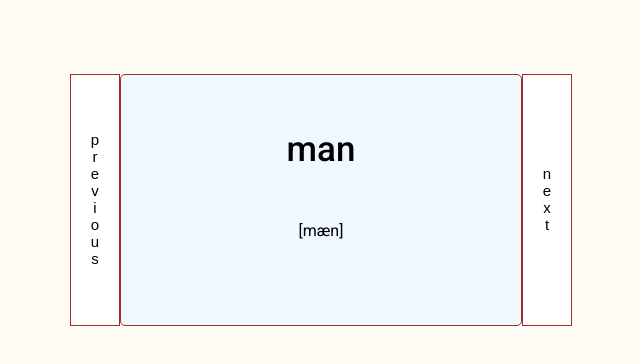
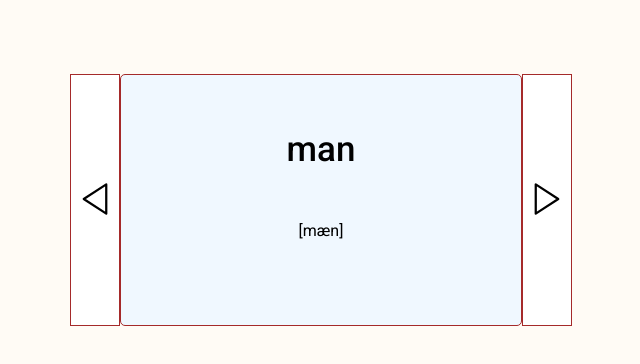
Before and after one commit to vilitias/learn-english-words, a React (Create React App) app: page /learning/all in a window 1280 px wide. Shown: the top 364 px of the page, without its empty margins (319-959 px from the left). Built offline with nearby package versions, Linux system fonts and the light colour scheme.

Commit message:
arrows changed

```diff
--- a/src/components/Learning/Learning.css
+++ b/src/components/Learning/Learning.css
@@ -50,3 +50,6 @@
 button {
   cursor: pointer;
 }
+.arrow-rotated {
+  transform: rotate(180deg);
+}
--- a/src/components/Learning/Learning.js
+++ b/src/components/Learning/Learning.js
@@ -34,7 +34,22 @@ export default function Learning({ words }) {
   return (
     <div className="learning-screen-main">
       <button className="change-card-buttons" onClick={previousWord}>
-        <span className="change-card-text">previous </span>
+        {/* <span className="change-card-text"> */}
+        <svg
+          className="arrow-rotated"
+          enable-background="new 0 0 32 32"
+          viewBox="0 0 32 32"
+        >
+          <polygon
+            fill="none"
+            points="26,16 6,3 6,29 "
+            stroke="#000000"
+            stroke-linejoin="round"
+            stroke-miterlimit="10"
+            stroke-width="2"
+          />
+        </svg>{" "}
+        {/* </span> */}
       </button>
       <div className="card">
         <ReactTooltip
@@ -71,7 +86,18 @@ export default function Learning({ words }) {
       </div>
       <button className="change-card-buttons" onClick={nextWord}>
         {" "}
-        <span className="change-card-text">next</span>{" "}
+        {/* <span className="change-card-text"> */}
+        <svg enable-background="new 0 0 32 32" viewBox="0 0 32 32">
+          <polygon
+            fill="none"
+            points="26,16 6,3 6,29 "
+            stroke="#000000"
+            stroke-linejoin="round"
+            stroke-miterlimit="10"
+            stroke-width="2"
+          />
+        </svg>{" "}
+        {/* </span>{" "} */}
       </button>
     </div>
   );
```
Also changed, not shown: 1 other file (tests, documents, lock files or other folders).
